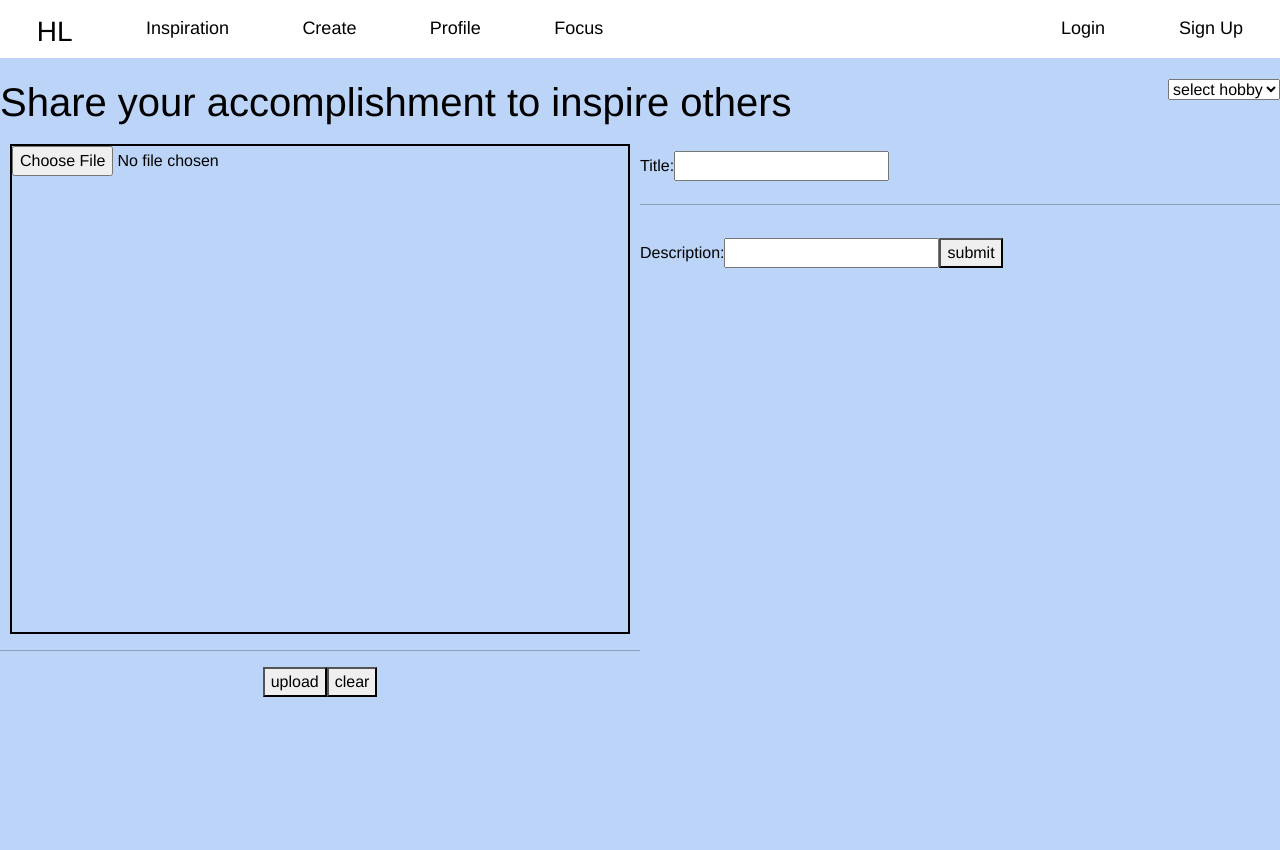
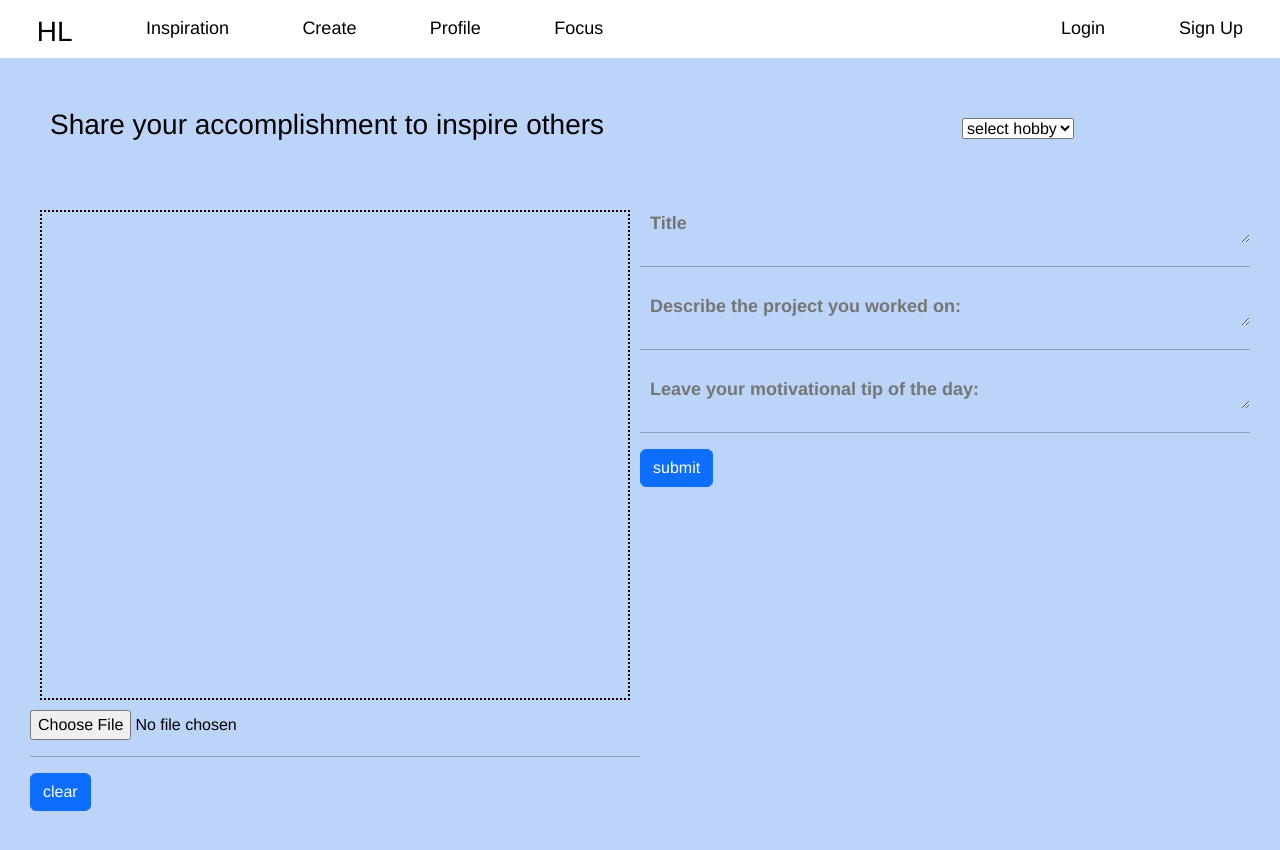
Before and after one commit to ylopez25/hobby_lobby, a React (Create React App) app: page /create in a window 1280 px wide. Shown: the top 850 px of the page. Built offline with nearby package versions, Linux system fonts and the light colour scheme.

Commit message:
create component changes

```diff
--- a/src/components/Upload.css
+++ b/src/components/Upload.css
@@ -1,10 +1,21 @@
+.upload_title {
+  display:flex;
+  justify-content: center;
+  align-items: center;
+  width:80%;
+  margin: 50px;
+}
 .upload_section {
   display: flex;
   justify-content: space-around;
+  margin:30px;
 }
+
+
 .upload_img {
   width: 50%;
   height: 700px;
+
 }
 .upload_details {
   /* background-color: pink; */
@@ -16,18 +27,33 @@
   justify-content: space-between;
 }
 
-h1 {
-  display: flex;
-  justify-content: center;
+.upload_box {
+  border: 2px dotted;
+  margin: 10px;
+  height: 70%;
+  overflow: auto;
 }
 
-.upload_buttons {
-  display: flex;
-  justify-content: center;
+textarea {
+  font-weight: 700;
+  cursor:text;
+  font-size: 36px;
+  -moz-osx-font-smoothing: grayscale;
+    -webkit-font-smoothing: antialiased;
+    word-wrap: break-word;
+    -webkit-appearance: none;
+    -moz-appearance: none;
+    appearance: none;
+    background-color: transparent;
+    border: none;
+    box-sizing: border-box;
+    caret-color: #333;
+    padding: 0;
+    resize: none;
+    width: 100%;
 }
 
-.upload_box {
-  border: 2px solid;
-  margin: 10px;
-  height: 70%;
+textarea:focus {
+  outline:none;
+  height:43px;
 }
--- a/src/components/Upload.js
+++ b/src/components/Upload.js
@@ -11,10 +11,13 @@ export default function Update() {
     }
   };
 
+  const clearFile = () => {
+    uploadimg([]);
+  };
   return (
     <div className="upload">
       <div className="upload_title">
-        <h1>Share your accomplishment to inspire others</h1>
+        <h3>Share your accomplishment to inspire others</h3>
         <div>
           <select name="" id="">
             <option value="hobby">select hobby</option>
@@ -35,23 +38,25 @@ export default function Update() {
                 </>
               );
             })}
-            <input type="file" onChange={imgFilehandler} />
           </div>
+          <input type="file" onChange={imgFilehandler} />
           <hr />
-          <div className="upload_buttons">
-            <button>upload</button>
-            <button>clear</button>
+          <div>
+            <button onClick={clearFile} className="btn btn-primary">
+              clear
+            </button>
           </div>
         </div>
         <div className="upload_details">
-          <label htmlFor="title">Title:</label>
-          <input type="title" />
+          <textarea name="name" id="" cols="30" rows="10" placeholder="Title" style={{ height: "43px" }}></textarea>
           <hr />
-          <label htmlFor="title">Description:</label>
-          <input type="text" />
-          <button>
-            submit
-          </button>
+          <textarea name="name" id="" cols="30" rows="10" placeholder="Describe the project you worked on:" style={{ height: "43px" }}></textarea>
+          <hr />
+          <textarea name="name" id="" cols="30" rows="10" placeholder="Leave your motivational tip of the day:" style={{ height: "43px" }}></textarea>
+          <hr />
+          <div>
+            <button className="btn btn-primary">submit</button>
+          </div>
         </div>
       </div>
     </div>
```
